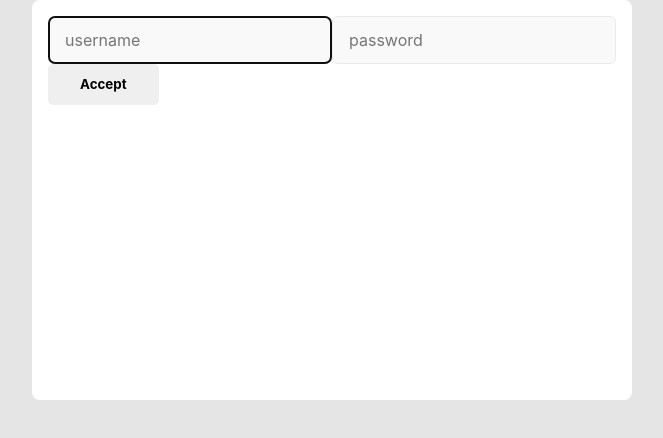
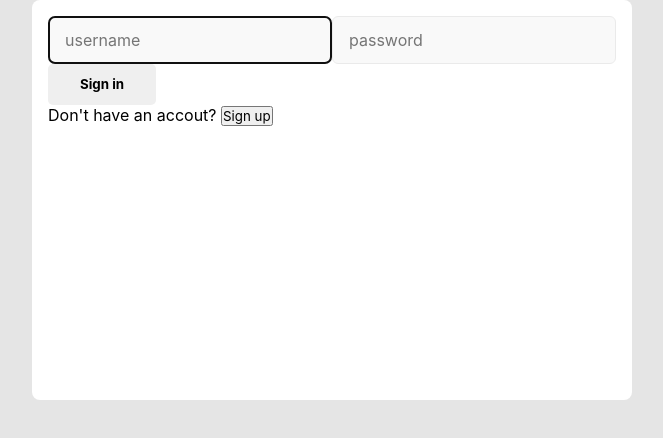
Before and after one commit to Hellblum/todo2RE, a React (Vite) app: page / in a window 1280 px wide. Shown: the top 438 px of the page, without its empty margins (308-971 px from the left). Built offline with nearby package versions, Linux system fonts and the light colour scheme.

Commit message:
add new component AuthForm

```diff
--- /dev/null
+++ b/src/Features/auth/AuthForm.jsx
@@ -0,0 +1,37 @@
+import Input from "../../components/Input/Input";
+import Button from "../../components/Button/Button";
+
+const AuthForm = (
+  {
+    mode = 'login', // 'login' | 'register' ,
+    onSubmit,
+    username,
+    onUsernameChange,
+    password,
+    onPasswordChange
+  }
+) => {
+  return (
+    <form onSubmit={onSubmit}>
+      <Input
+      type='text'
+      placeholder='username'
+      value={username}
+      onChange={onUsernameChange}
+      />
+      <Input
+      type='password'
+      placeholder='password'
+      value={password}
+      onChange={onPasswordChange}
+      />
+      <Button
+        type='submmit'
+      >
+        { mode === 'login' ? 'Sign in' : 'Sign up'}
+      </Button>
+    </form>
+  )
+}
+
+export default AuthForm
--- a/src/Features/auth/AuthModal.jsx
+++ b/src/Features/auth/AuthModal.jsx
@@ -1,15 +1,20 @@
 import { useState } from 'react'
 import Modal from '../../components/Modal/Modal'
-import Input from '../../components/Input/Input'
-import Button from '../../components/Button/Button'
+import AuthForm from './AuthForm'
 
 const AuthModal = ({ open, onClose, onAuthSuccess }) => {
   const [ username, setUsername ] = useState('')
   const [ password, setPassword ] = useState('')
+  const [ mode, setMode ] = useState('login')
 
-  const handleLogin = async () => {
+  const handleSubmit = async (e) => {
     try{
-      const res = await fetch('http://localhost:3000/auth/login', {
+      e.preventDefault()
+      const url = mode === 'login'
+      ? 'http://localhost:3000/auth/login'
+      : 'http://localhost:3000/auth/registration'
+
+      const res = await fetch(url, {
 					method: 'POST',
 					body: JSON.stringify({ username, password }),
 					headers: { 'Content-Type': 'application/json' },
@@ -31,21 +36,28 @@ const AuthModal = ({ open, onClose, onAuthSuccess }) => {
 
   return(
     <Modal open={open} onClose={onClose}>
-      <Input
-        type='text'
-        placeholder='username'
-        value={username}
-        onChange={(e) => setUsername(e.target.value)}
+      <AuthForm
+        mode={mode}
+        username={username}
+        password={password}
+        onUsernameChange={e => setUsername(e.target.value)}
+        onPasswordChange={e => setPassword(e.target.value)}
+        onSubmit={handleSubmit}
       />
-      <Input
-        type='password'
-        placeholder='password'
-        value={password}
-        onChange={(e) => setPassword(e.target.value)}
-      />
-      <Button
-      onClick={handleLogin}
-      >Accept</Button>
+      <div>
+        {
+          mode === 'login' ? (
+            <span>
+              Don't have an accout? {' '}
+              <button onClick={() => setMode('register')}>Sign up</button>
+            </span>
+          ) : (
+            <span>Already have an account?
+              <button onClick={() => setMode('login')}>Sing in</button>
+            </span>
+          )
+        }
+      </div>
     </Modal>
   )
 }
```
Also changed, not shown: src/Features/auth/LoginForm.jsx (deleted), src/Features/auth/RegisterForm.jsx (deleted).
